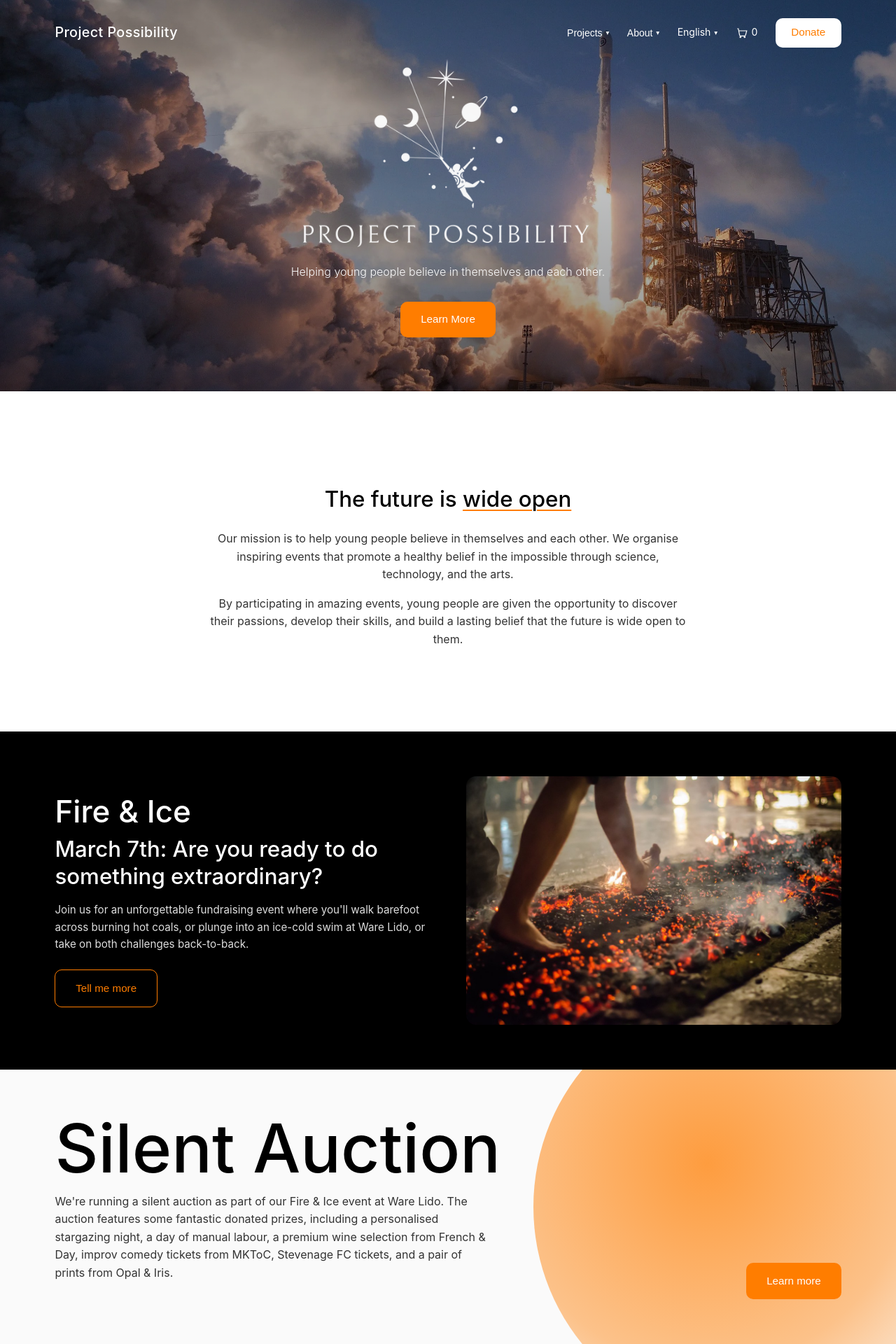
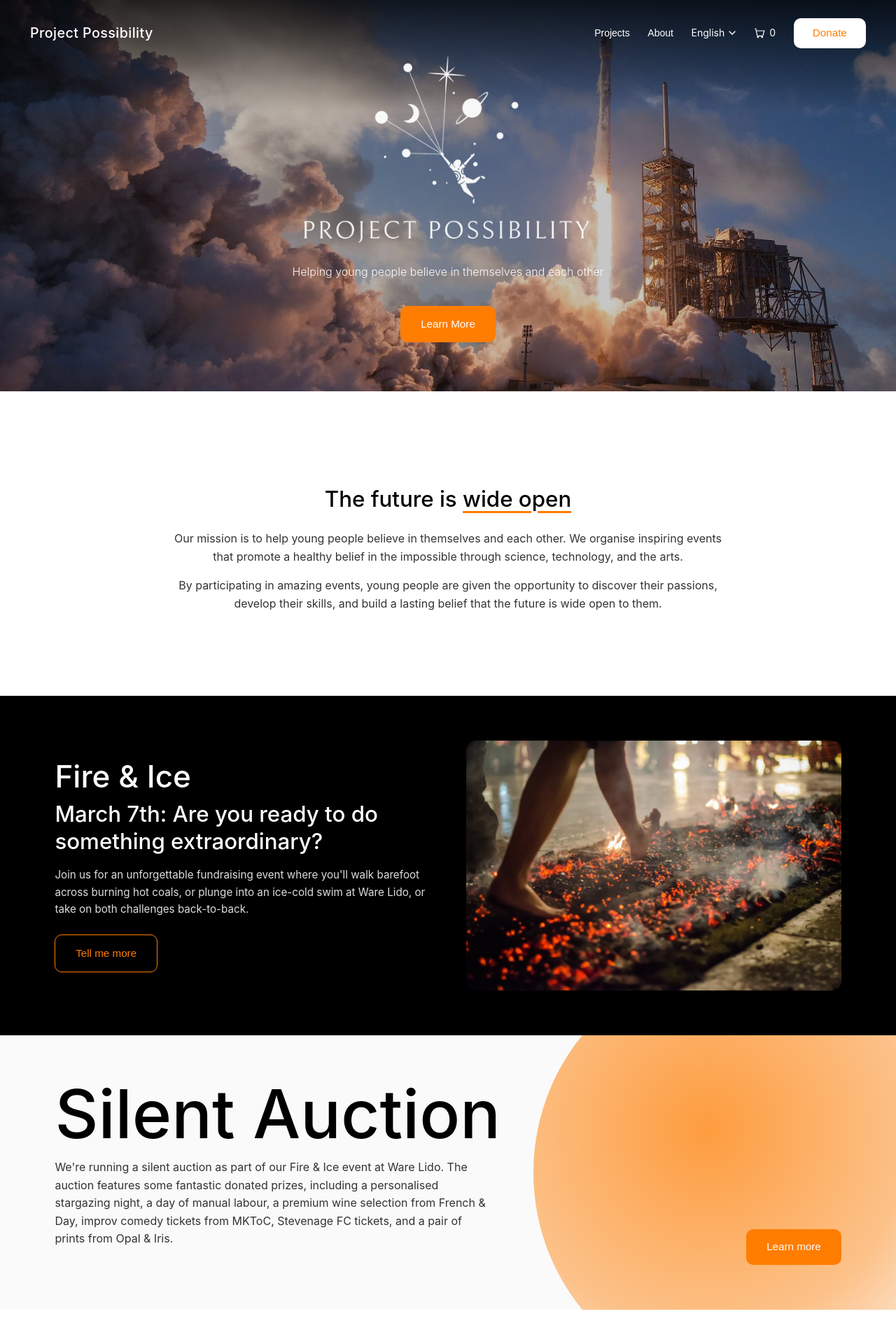
Before and after one commit to ttfnrob/projpossweb, a Jekyll site: the page built from index.md, in a window 1280 px wide. Shown: the top 1920 px of the page at 70% size. Built offline with Jekyll 4.4.1, drawn with Linux system fonts in a browser that asks for light colours.

Commit message:
Design polish: fix header padding/positioning to match measured DOM, add hero gradient overlay, correct nav chevrons/dropdown icon, fix Toy Race map aspect ratio (3:2 matching original crop), thicken accent underline, widen mission text column

```diff
--- a/_includes/nav.html
+++ b/_includes/nav.html
@@ -3,7 +3,7 @@
     <a class="brand" href="{{ '/' | relative_url }}">Project Possibility</a>
     <nav class="site-nav">
       <div class="nav-folder">
-        <button type="button" class="nav-folder-title">Projects <span class="chevron">&#9662;</span></button>
+        <button type="button" class="nav-folder-title">Projects</button>
         <div class="nav-folder-menu">
           <a href="{{ '/fire-and-ice/' | relative_url }}">Fire &amp; Ice</a>
           <a href="{{ '/community-library/' | relative_url }}">Community Library</a>
@@ -13,12 +13,12 @@
         </div>
       </div>
       <div class="nav-folder">
-        <button type="button" class="nav-folder-title">About <span class="chevron">&#9662;</span></button>
+        <button type="button" class="nav-folder-title">About</button>
         <div class="nav-folder-menu">
           <a href="{{ '/partners/' | relative_url }}">Partners</a>
         </div>
       </div>
-      <span class="lang-picker">English <span class="chevron">&#9662;</span></span>
+      <span class="lang-picker">English <svg class="chevron-icon" width="10" height="6" viewBox="0 0 10 6" fill="none"><path d="M1 1l4 4 4-4" stroke="currentColor" stroke-width="1.4" stroke-linecap="round" stroke-linejoin="round"/></svg></span>
       <a class="cart" href="{{ site.justgiving_url }}" aria-label="Cart">
         <svg width="18" height="18" viewBox="0 0 24 24" fill="none" stroke="currentColor" stroke-width="1.6"><path d="M3 4h2l2.4 12.2a2 2 0 0 0 2 1.6h7.4a2 2 0 0 0 2-1.6L21 8H6"/><circle cx="9" cy="20" r="1"/><circle cx="17" cy="20" r="1"/></svg>
         <span>0</span>
--- a/assets/css/style.css
+++ b/assets/css/style.css
@@ -85,6 +85,8 @@ a { text-decoration: none; }
   justify-content: space-between;
   flex-wrap: wrap;
   gap: 1rem;
+  max-width: 100%;
+  padding: 0 43px;
 }
 .brand {
   color: var(--white);
@@ -106,7 +108,7 @@ a { text-decoration: none; }
 }
 .site-header.solid .site-nav a:not(.btn) { color: var(--black); }
 .site-nav a.donate {
-  padding: 0.55rem 1.4rem;
+  padding: 0.6rem 1.7rem;
 }
 
 .nav-folder { position: relative; }
@@ -161,10 +163,10 @@ a { text-decoration: none; }
   font-size: 14px;
   display: flex;
   align-items: center;
-  gap: 0.3rem;
+  gap: 0.35rem;
 }
 .site-header.solid .lang-picker { color: var(--black); }
-.lang-picker .chevron { font-size: 0.6rem; }
+.chevron-icon { display: block; }
 
 .site-nav a.cart {
   color: var(--white);
@@ -179,7 +181,7 @@ a { text-decoration: none; }
 .hero {
   position: relative;
   height: 43.7vw;
-  min-height: 420px;
+  min-height: 440px;
   max-height: 700px;
   display: flex;
   align-items: center;
@@ -193,7 +195,16 @@ a { text-decoration: none; }
   content: "";
   position: absolute;
   inset: 0;
-  background: linear-gradient(180deg, rgba(0,0,0,0.35) 0%, rgba(0,0,0,0.25) 50%, rgba(0,0,0,0.45) 100%);
+  background: rgba(0,0,0,0.22);
+}
+.hero::after {
+  content: "";
+  position: absolute;
+  top: 0;
+  left: 0;
+  right: 0;
+  height: 160px;
+  background: linear-gradient(180deg, rgba(0,0,0,0.75) 0%, rgba(0,0,0,0) 100%);
 }
 .hero-content {
   position: relative;
@@ -205,7 +216,7 @@ a { text-decoration: none; }
 .hero-logo {
   width: 100%;
   max-width: 437px;
-  margin: 0 auto 1rem;
+  margin: 0 auto 1.4rem;
   display: block;
   filter: brightness(0) invert(1);
   opacity: 0.95;
@@ -221,7 +232,7 @@ a { text-decoration: none; }
 .hero-content p.lede {
   font-size: 1rem;
   font-weight: 300;
-  margin: 0 0 1.8rem;
+  margin: 0 0 2.2rem;
   opacity: 0.95;
 }
 
@@ -234,7 +245,7 @@ section { padding: 5vw 0; }
 
 .mission {
   text-align: center;
-  max-width: 760px;
+  max-width: 860px;
   margin: 0 auto;
   padding: 3vw 3vw;
 }
@@ -246,8 +257,8 @@ section { padding: 5vw 0; }
 .mission h2 .accent {
   text-decoration: underline;
   text-decoration-color: var(--orange);
-  text-decoration-thickness: 2px;
-  text-underline-offset: 4px;
+  text-decoration-thickness: 3px;
+  text-underline-offset: 6px;
 }
 .mission p {
   font-size: 1rem;
@@ -265,6 +276,7 @@ section { padding: 5vw 0; }
 .split.reverse .split-text { order: 1; }
 .split-media img {
   width: 100%;
+  aspect-ratio: 3 / 2;
   border-radius: 14px;
   display: block;
   object-fit: cover;
--- a/index.md
+++ b/index.md
@@ -9,7 +9,7 @@ transparent_header: true
   <div class="hero-content">
     <img class="hero-logo" src="{{ '/assets/img/logo-transparent.png' | relative_url }}" alt="Project Possibility">
     <h1 class="visually-hidden">Project Possibility</h1>
-    <p class="lede">Helping young people believe in themselves and each other.</p>
+    <p class="lede">Helping young people believe in themselves and each other</p>
     <a class="btn btn-solid" href="{{ '/get-involved/' | relative_url }}">Learn More</a>
   </div>
 </section>
```
